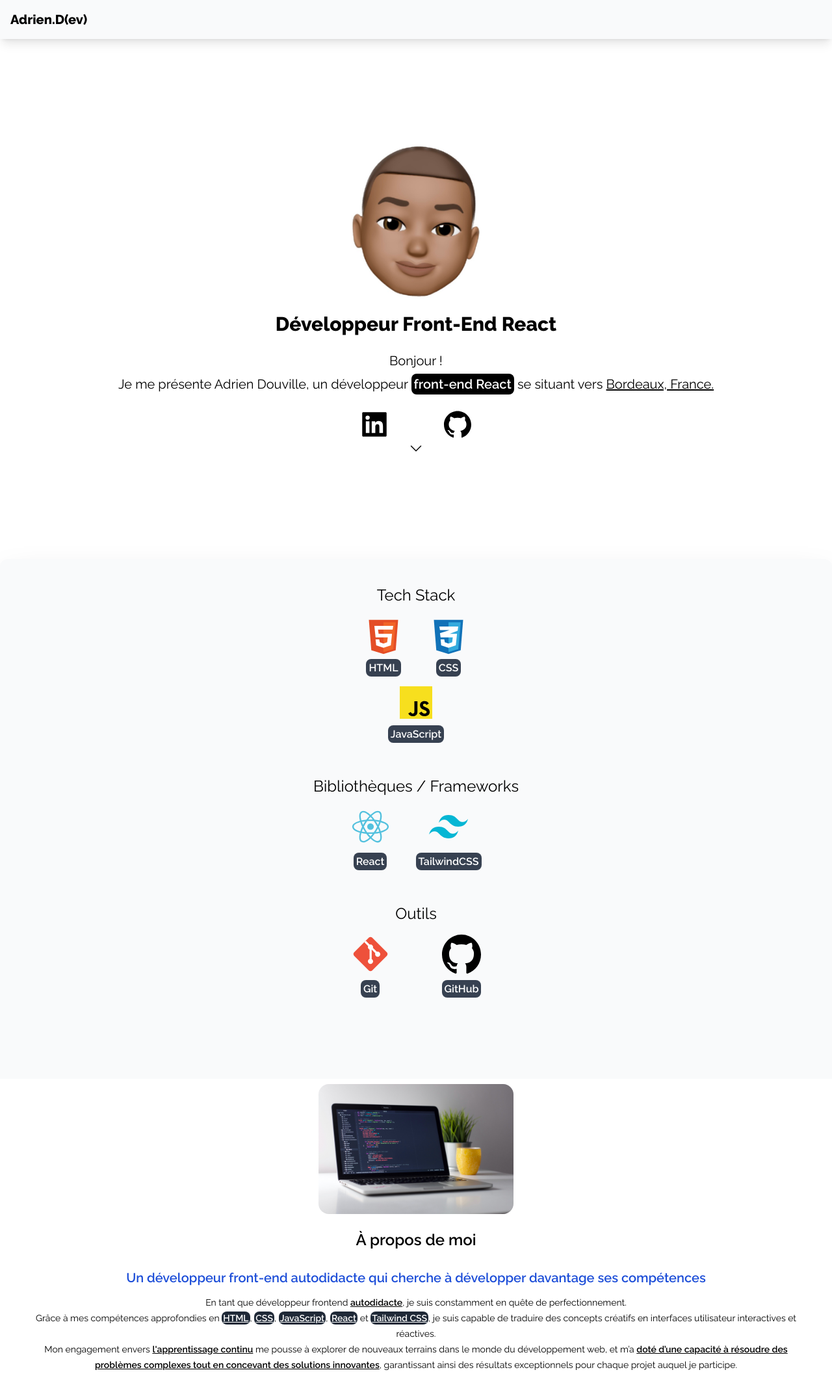
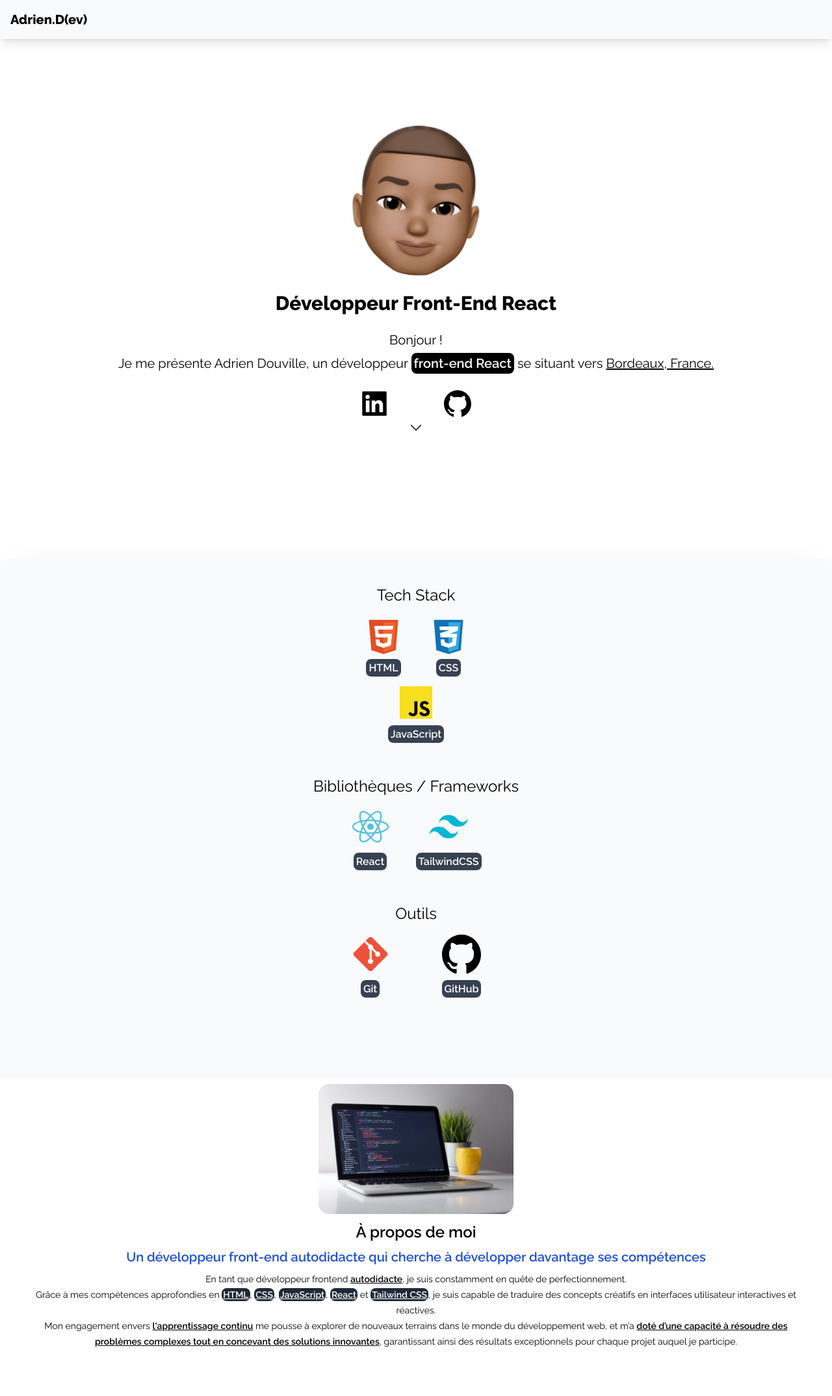
Before and after one commit to Delgorithm/portfolio, a React (Vite) app: page / in a window 1280 px wide. Shown: the top 2148 px of the page at 65% size. Built offline with nearby package versions, Linux system fonts and the light colour scheme.

Commit message:
feature : new padding

```diff
--- a/src/components/About/About.jsx
+++ b/src/components/About/About.jsx
@@ -7,8 +7,8 @@ const About = () => {
             <img src="./img/img001.jpg" alt="" width={300} className='rounded-2xl'/>
         </picture>
         <div className='flex flex-col items-center text-center px-6'>
-            <p className='text-2xl font-semibold p-4'>À propos de moi</p>
-            <p className='text-xl font-semibold p-3 text-blue-700'>Un développeur front-end autodidacte qui cherche à développer davantage ses compétences</p>
+            <p className='text-2xl font-semibold pt-1'>À propos de moi</p>
+            <p className='text-xl font-semibold p-2 text-blue-700'>Un développeur front-end autodidacte qui cherche à développer davantage ses compétences</p>
             <p className='text-sm px-3 leading-6'>
                 En tant que développeur frontend <span className='underline font-semibold'>autodidacte</span>, je suis constamment en quête de perfectionnement. <br/>
                 Grâce à mes compétences approfondies en <span className='underline font-semibold p-0.5 bg-gray-800 rounded-lg text-white'>HTML</span>, <span className='underline font-semibold p-0.5 bg-gray-800 rounded-lg text-white'>CSS</span>, <span className='underline font-semibold p-0.5 bg-gray-800 rounded-lg text-white'>JavaScript</span>, <span className='underline font-semibold p-0.5 bg-gray-800 rounded-lg text-white'>React</span> et <span className='underline font-semibold p-0.5 bg-gray-800 rounded-lg text-white'>Tailwind CSS</span>, je suis capable de traduire des concepts créatifs en interfaces utilisateur interactives et réactives. <br/>
--- a/src/components/Header/Header.jsx
+++ b/src/components/Header/Header.jsx
@@ -8,7 +8,7 @@ import About from '../About/About'
 const Header = () => {
     return (
         <main className='font-raleway'>
-            <div className='h-screen flex flex-col justify-center items-center'>
+            <div className='h-screen flex flex-col justify-center items-center -translate-y-8'>
                 <picture>
                     <img src="./img/pp00.jpeg" alt="" width={200} />
                 </picture>
```
